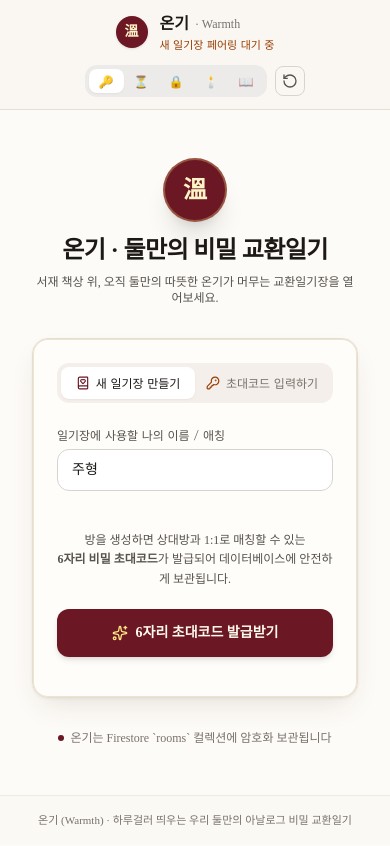
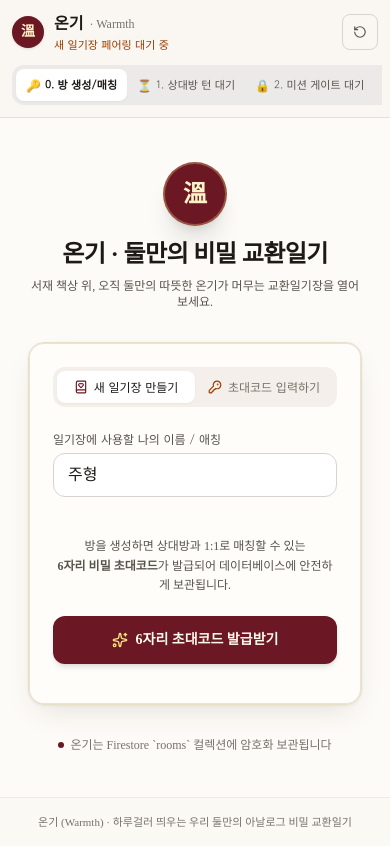
Before and after one commit to meisteryi/Warmth, a Next.js app: page / in a window 390 px wide. Built offline with nearby package versions, Linux system fonts and the light colour scheme; no server answers; a web font is replaced by a local one.

Commit message:
feat: optimize mobile responsiveness and touch interactions with safe area support

```diff
--- a/src/app/globals.css
+++ b/src/app/globals.css
@@ -11,6 +11,15 @@
   --wax-green: #2E473B;
   --ink-charcoal: #2C2A29;
   --ink-sub: #78716C;
+  --safe-top: env(safe-area-inset-top, 0px);
+  --safe-bottom: env(safe-area-inset-bottom, 0px);
+  --safe-left: env(safe-area-inset-left, 0px);
+  --safe-right: env(safe-area-inset-right, 0px);
+}
+
+html, body {
+  -webkit-tap-highlight-color: transparent;
+  touch-action: manipulation;
 }
 
 body {
@@ -21,9 +30,12 @@ body {
     radial-gradient(ellipse at 50% 10%, rgba(245, 235, 220, 0.6) 0%, rgba(244, 239, 234, 0) 70%),
     radial-gradient(circle at 10% 20%, rgba(230, 220, 205, 0.4) 0%, transparent 40%);
   min-height: 100vh;
+  min-height: 100dvh;
   margin: 0;
   -webkit-font-smoothing: antialiased;
   -moz-osx-font-smoothing: grayscale;
+  padding-left: var(--safe-left);
+  padding-right: var(--safe-right);
 }
 
 /* 감성 폰트 유틸리티 */
@@ -114,3 +126,28 @@ body {
 ::-webkit-scrollbar-thumb:hover {
   background: #C4B7A2;
 }
+
+/* iOS Safari 터치 최적화 유틸리티 */
+.touch-callout-none {
+  -webkit-touch-callout: none;
+  -webkit-user-select: none;
+  user-select: none;
+}
+
+.no-scrollbar {
+  -ms-overflow-style: none;
+  scrollbar-width: none;
+}
+.no-scrollbar::-webkit-scrollbar {
+  display: none;
+}
+
+/* iOS Safari 인풋 포커스 시 자동 확대 방지 (최소 16px 보장) */
+@media screen and (max-width: 640px) {
+  input[type="text"],
+  input[type="password"],
+  textarea,
+  select {
+    font-size: 16px !important;
+  }
+}
--- a/src/app/layout.tsx
+++ b/src/app/layout.tsx
@@ -4,6 +4,14 @@ import "./globals.css";
 export const metadata: Metadata = {
   title: "온기 (Warmth) — 둘만의 비밀 교환일기",
   description: "서재 책상 위에 놓인 가죽 양장 다이어리와 편지 봉투. 하루걸러 쓰는 턴제 교환일기 서비스 온기.",
+  appleWebApp: {
+    capable: true,
+    statusBarStyle: "default",
+    title: "온기",
+  },
+  formatDetection: {
+    telephone: false,
+  },
 };
 
 export const viewport: Viewport = {
@@ -11,6 +19,8 @@ export const viewport: Viewport = {
   initialScale: 1,
   maximumScale: 1,
   userScalable: false,
+  viewportFit: "cover",
+  themeColor: "#FAF7F2",
 };
 
 export default function RootLayout({
@@ -20,7 +30,7 @@ export default function RootLayout({
 }>) {
   return (
     <html lang="ko" className="h-full antialiased">
-      <body className="min-h-full flex flex-col font-serif-warm">
+      <body className="min-h-full flex flex-col font-serif-warm bg-[#FAF7F2] text-[#2C2A29] selection:bg-[#6B1724]/20 selection:text-[#6B1724]">
         {children}
       </body>
     </html>
--- a/src/app/page.tsx
+++ b/src/app/page.tsx
@@ -170,7 +170,7 @@ export default function HomePage() {
   };
 
   return (
-    <div className="min-h-screen flex flex-col bg-[#FDFBF7] text-[#2C2A29] selection:bg-[#6B1724]/20 selection:text-[#6B1724]">
+    <div className="min-h-screen min-h-dvh flex flex-col bg-[#FDFBF7] text-[#2C2A29] selection:bg-[#6B1724]/20 selection:text-[#6B1724]">
       {/* 서재 상단 바 */}
       <RoomHeader
         currentState={uiState}
@@ -183,10 +183,10 @@ export default function HomePage() {
       />
 
       {/* 메인 뷰 컨테이너 */}
-      <main className="flex-1 flex flex-col items-center justify-center p-4 relative">
+      <main className="flex-1 flex flex-col items-center justify-center p-3 sm:p-4 relative">
         {/* 토스트 알림 */}
         {toastMessage && (
-          <div className="fixed bottom-6 z-50 px-4 py-2.5 rounded-full bg-stone-900/90 text-amber-100 text-xs sm:text-sm font-sans-ui shadow-2xl backdrop-blur-md animate-fade-in border border-amber-900/40">
+          <div className="fixed bottom-[max(env(safe-area-inset-bottom),1.5rem)] z-50 px-4 py-2.5 rounded-full bg-stone-900/90 text-amber-100 text-xs sm:text-sm font-sans-ui shadow-2xl backdrop-blur-md animate-fade-in border border-amber-900/40 max-w-[90vw] text-center">
             {toastMessage}
           </div>
         )}
@@ -253,7 +253,7 @@ export default function HomePage() {
       />
 
       {/* 푸터 */}
-      <footer className="py-4 text-center text-[11px] text-stone-500 font-serif-warm border-t border-[#EAE1D5]/60 bg-[#FAF7F2]/50">
+      <footer className="py-4 pb-[max(env(safe-area-inset-bottom),1rem)] text-center text-[11px] text-stone-500 font-serif-warm border-t border-[#EAE1D5]/60 bg-[#FAF7F2]/50 px-4">
         <p>온기 (Warmth) · 하루걸러 띄우는 우리 둘만의 아날로그 비밀 교환일기</p>
       </footer>
     </div>
--- a/src/components/RoomHeader.tsx
+++ b/src/components/RoomHeader.tsx
@@ -34,11 +34,12 @@ export default function RoomHeader({
   const isMatched = currentState !== 'VIEW_ONBOARDING';
 
   return (
-    <header className="w-full bg-[#FAF7F2]/90 backdrop-blur-md border-b border-[#E8DFD3] sticky top-0 z-40 px-4 py-3">
-      <div className="max-w-4xl mx-auto flex flex-col sm:flex-row items-center justify-between gap-3">
-        {/* 서비스 타이틀 & 페어링 정보 */}
-        <div className="flex items-center gap-3">
-          <div className="w-8 h-8 rounded-full bg-[#6B1724] text-amber-100 flex items-center justify-center font-serif-warm font-bold text-sm shadow-sm">
+    <header className="w-full bg-[#FAF7F2]/90 backdrop-blur-md border-b border-[#E8DFD3] sticky top-0 z-40 px-3 sm:px-4 pt-[max(env(safe-area-inset-top),0.75rem)] pb-2.5">
+      <div className="max-w-4xl mx-auto flex flex-col sm:flex-row items-stretch sm:items-center justify-between gap-2.5">
+        {/* 상단 정보 행 (모바일에서는 로고/이름과 우측 간편 액션 분할) */}
+        <div className="flex items-center justify-between">
+          <div className="flex items-center gap-2.5">
+            <div className="w-8 h-8 rounded-full bg-[#6B1724] text-amber-100 flex items-center justify-center font-serif-warm font-bold text-sm shadow-sm shrink-0">
               溫
             </div>
             <div>
@@ -56,7 +57,7 @@ export default function RoomHeader({
                   <>
                     <span>{userName}</span>
                     <Heart className="w-2.5 h-2.5 text-rose-500 fill-current" />
-                  <span>{partnerName} (매칭 완료)</span>
+                    <span>{partnerName}</span>
                   </>
                 ) : (
                   <span className="text-amber-800 font-medium">새 일기장 페어링 대기 중</span>
@@ -65,22 +66,43 @@ export default function RoomHeader({
             </div>
           </div>
 
-        {/* 데모 상태 전환 컨트롤러 & 일기 쓰기 & 미션 도감 버튼 */}
-        <div className="flex flex-wrap items-center gap-2">
+          {/* 모바일 우측 빠른 액션 */}
+          <div className="flex sm:hidden items-center gap-1.5">
+            <button
+              onClick={onResetDemo}
+              title="초기 상태로 되돌리기"
+              className="p-1.5 rounded-lg border border-stone-300 text-stone-600 hover:bg-stone-100 text-xs min-h-[36px] min-w-[36px] flex items-center justify-center active:scale-95"
+            >
+              <RotateCcw className="w-3.5 h-3.5" />
+            </button>
+            {isMatched && (
+              <button
+                onClick={onOpenWriteModal}
+                className="px-2.5 py-1.5 rounded-xl bg-[#6B1724] text-amber-50 text-xs font-serif-warm font-medium shadow-sm flex items-center gap-1 min-h-[36px] active:scale-95"
+              >
+                <PenLine className="w-3.5 h-3.5 text-amber-200" />
+                <span>일기 쓰기</span>
+              </button>
+            )}
+          </div>
+        </div>
+
+        {/* 데모 상태 전환 컨트롤러 (모바일에서 부드러운 가로 스와이프) */}
+        <div className="flex items-center gap-2 overflow-x-auto no-scrollbar py-0.5 -mx-1 px-1">
           {/* 상태 탭 셀렉터 */}
-          <div className="inline-flex bg-stone-200/70 p-1 rounded-xl text-xs font-sans-ui overflow-x-auto max-w-full">
+          <div className="inline-flex bg-stone-200/70 p-1 rounded-xl text-xs font-sans-ui shrink-0">
             {states.map((st) => (
               <button
                 key={st.id}
                 onClick={() => onSelectState(st.id)}
-                className={`px-2.5 py-1 rounded-lg transition-all flex items-center gap-1 whitespace-nowrap ${
+                className={`px-2.5 py-1.5 rounded-lg transition-all flex items-center gap-1 whitespace-nowrap min-h-[32px] ${
                   currentState === st.id
                     ? 'bg-white shadow-xs text-stone-900 font-bold'
                     : 'text-stone-600 hover:text-stone-900'
                 }`}
               >
                 <span>{st.icon}</span>
-                <span className="hidden md:inline">{st.label}</span>
+                <span className="text-[11px] sm:text-xs">{st.label}</span>
               </button>
             ))}
           </div>
@@ -88,7 +110,7 @@ export default function RoomHeader({
           <button
             onClick={onResetDemo}
             title="초기 상태로 되돌리기"
-            className="p-1.5 rounded-lg border border-stone-300 text-stone-600 hover:bg-stone-100 text-xs"
+            className="hidden sm:flex p-1.5 rounded-lg border border-stone-300 text-stone-600 hover:bg-stone-100 text-xs shrink-0"
           >
             <RotateCcw className="w-4 h-4" />
           </button>
@@ -96,7 +118,7 @@ export default function RoomHeader({
           {isMatched && (
             <button
               onClick={onOpenWriteModal}
-              className="px-3 py-1.5 rounded-xl bg-[#6B1724] hover:bg-[#831D2D] text-amber-50 text-xs font-serif-warm font-medium shadow-sm transition-all flex items-center gap-1.5 active:scale-95 whitespace-nowrap"
+              className="hidden sm:flex px-3 py-1.5 rounded-xl bg-[#6B1724] hover:bg-[#831D2D] text-amber-50 text-xs font-serif-warm font-medium shadow-sm transition-all items-center gap-1.5 active:scale-95 whitespace-nowrap shrink-0"
             >
               <PenLine className="w-3.5 h-3.5 text-amber-200" />
               <span>일기 쓰기</span>
--- a/src/components/WaxSeal.tsx
+++ b/src/components/WaxSeal.tsx
@@ -90,13 +90,22 @@ export default function WaxSeal({
     // 마우스 우클릭 등 방지
     if (e.button !== 0) return;
 
+    try {
+      (e.currentTarget as HTMLElement).setPointerCapture(e.pointerId);
+    } catch {}
+
     setIsPressing(true);
     pressStartTime.current = Date.now();
     soundEngine.startMeltHum();
     animationFrameId.current = requestAnimationFrame(handleTick);
   };
 
-  const handlePointerUpOrLeave = () => {
+  const handlePointerUpOrLeave = (e?: React.PointerEvent) => {
+    if (e) {
+      try {
+        (e.currentTarget as HTMLElement).releasePointerCapture(e.pointerId);
+      } catch {}
+    }
     if (!isPressing || isCracking) return;
     setIsPressing(false);
     pressStartTime.current = null;
@@ -118,7 +127,7 @@ export default function WaxSeal({
   const strokeDashoffset = 2 * Math.PI * 52 * (1 - progress);
 
   return (
-    <div className="relative inline-flex items-center justify-center select-none touch-none">
+    <div className="relative inline-flex items-center justify-center select-none touch-none touch-callout-none">
       {/* 3초 롱프레스 프로그레스 원형 게이지 */}
       {!isLocked && !isCracking && (
         <svg
@@ -165,7 +174,7 @@ export default function WaxSeal({
         onPointerUp={handlePointerUpOrLeave}
         onPointerLeave={handlePointerUpOrLeave}
         onPointerCancel={handlePointerUpOrLeave}
-        className={`relative cursor-pointer transition-transform ${
+        className={`relative cursor-pointer transition-transform touch-none touch-callout-none ${
           isPressing && progress > 0.3 ? 'anim-shake' : ''
         } ${!isLocked && !isPressing && !isCracking ? 'anim-wax-pulse' : ''}`}
         style={{
```
Also changed, not shown: src/components/MissionModal.tsx (+7 -7 lines), src/components/StampJigsawPuzzle.tsx (+14 -14 lines), src/components/WriteDiaryModal.tsx (+10 -10 lines). Lines whose indentation alone changed are shown as unchanged.
